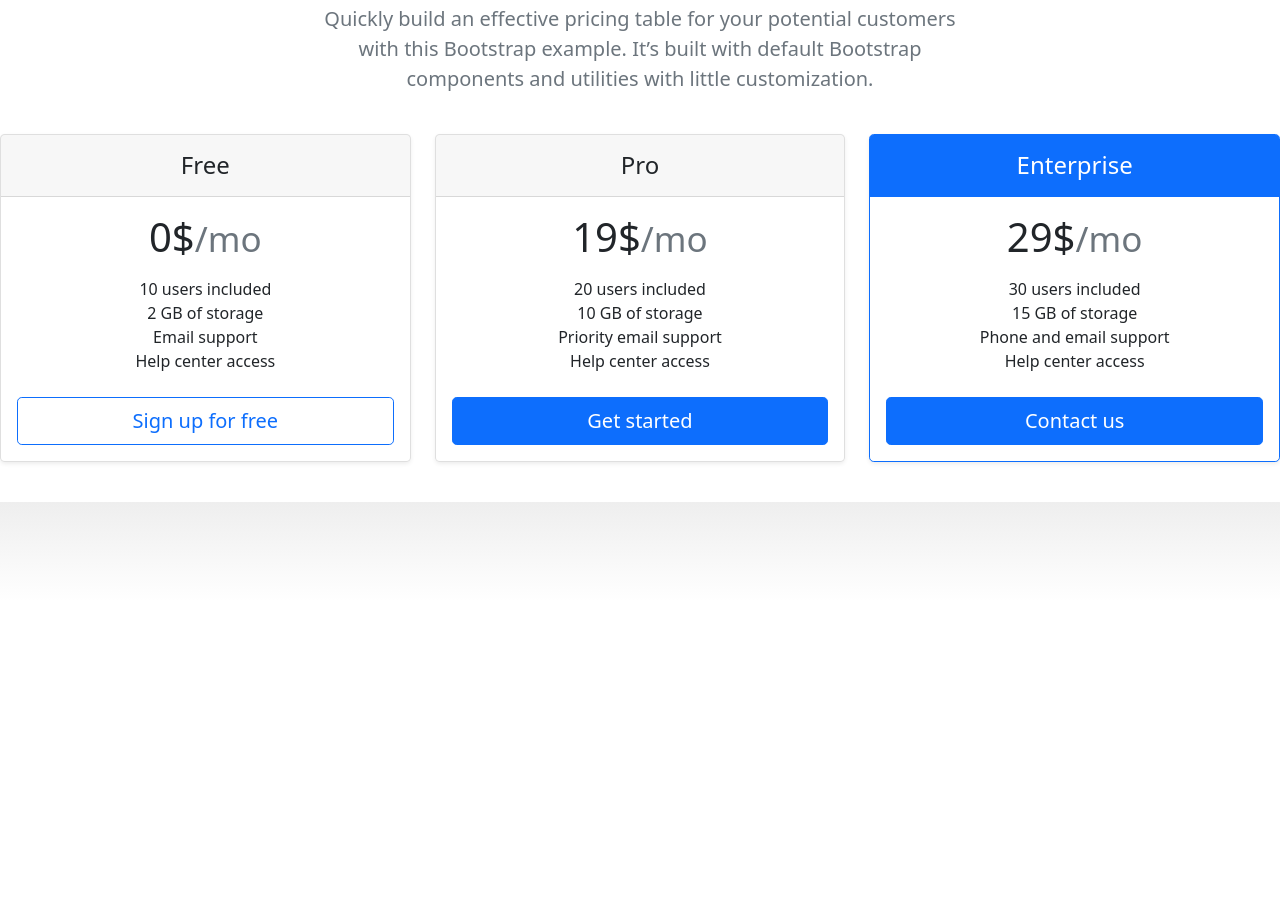
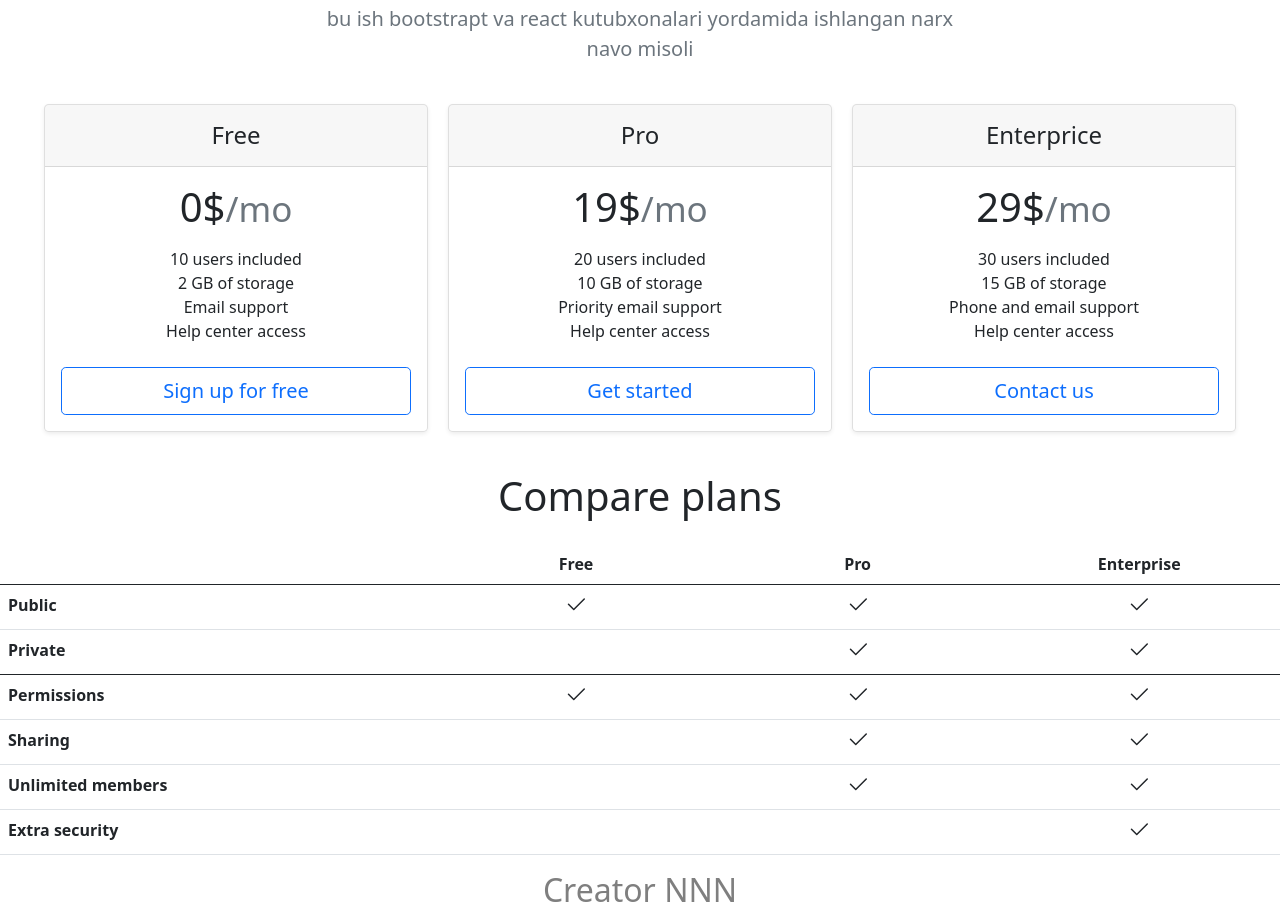
Before and after one commit to Nodirbek0105/react-first-work, a React (Vite) app: page / in a window 1280 px wide. Shown: the part 200-1117 px from the top of the page. Before the commit the page ends 800 px from the top, so only its background shows below. Built offline with nearby package versions, Linux system fonts and the light colour scheme.

Commit message:
firstcomiit

```diff
--- /dev/null
+++ b/src/components/footer/footer.jsx
@@ -0,0 +1,118 @@
+import React from 'react'
+import "./footer.scss"
+
+export default function footer() {
+  return (
+    <>
+      <h2 className="display-6 text-center mb-4">Compare plans</h2>
+
+      <div className="table-responsive">
+        <table className="table text-center">
+          <thead>
+            <tr>
+              <th style={{ width: "34%" }}></th>
+              <th style={{ width: "22%" }}>Free</th>
+              <th style={{ width: "22%" }}>Pro</th>
+              <th style={{ width: "22%" }}>Enterprise</th>
+            </tr>
+          </thead>
+          <tbody>
+            <tr>
+              <th scope="row" className="text-start">Public</th>
+              <td>
+                <svg className="bi" width="24" height="24">
+                  <use xlinkHref='#check' />
+                </svg>
+              </td>
+              <td>
+                <svg className="bi" width="24" height="24">
+                  <use xlinkHref='#check' />
+                </svg>
+              </td>
+              <td>
+                <svg className="bi" width="24" height="24">
+                  <use xlinkHref='#check' />
+                </svg>
+              </td>
+            </tr>
+            <tr>
+              <th scope="row" className="text-start">Private</th>
+              <td></td>
+              <td>
+                <svg className="bi" width="24" height="24">
+                  <use xlinkHref='#check' />
+                </svg>
+              </td>
+              <td>
+                <svg className="bi" width="24" height="24">
+                  <use xlinkHref='#check' />
+                </svg>
+              </td>
+            </tr>
+          </tbody>
+
+          <tbody>
+            <tr>
+              <th scope="row" className="text-start">Permissions</th>
+              <td>
+                <svg className="bi" width="24" height="24">
+
+                  <use xlinkHref='#check' />
+                </svg>
+              </td>
+              <td>
+                <svg className="bi" width="24" height="24">
+                  <use xlinkHref='#check' />
+                </svg>
+              </td>
+              <td>
+                <svg className="bi" width="24" height="24">
+                  <use xlinkHref='#check' />
+                </svg>
+              </td>
+            </tr>
+            <tr>
+              <th scope="row" className="text-start">Sharing</th>
+              <td></td>
+              <td>
+                <svg className="bi" width="24" height="24">
+                  <use xlinkHref='#check' />
+                </svg>
+              </td>
+              <td>
+                <svg className="bi" width="24" height="24">
+                  <use xlinkHref='#check' />
+                </svg>
+              </td>
+            </tr>
+            <tr>
+              <th scope="row" className="text-start">Unlimited members</th>
+              <td></td>
+              <td>
+                <svg className="bi" width="24" height="24">
+                  <use xlinkHref='#check' />
+                </svg>
+              </td>
+              <td>
+                <svg className="bi" width="24" height="24">
+                  <use xlinkHref='#check' />
+                </svg>
+              </td>
+            </tr>
+            <tr>
+              <th scope="row" className="text-start">Extra security</th>
+              <td></td>
+              <td></td>
+              <td>
+                <svg className="bi" width="24" height="24">
+                  <use xlinkHref='#check' />
+                </svg>
+              </td>
+            </tr>
+          </tbody>
+        </table>
+      </div>
+      <h2 className='text-center'><a className='text-black-50 text-decoration-none' href="https://react1-nodirbek0105.netlify.app">Creator NNN</a></h2>
+    </>
+  )
+}
--- a/src/components/main/tana.jsx
+++ b/src/components/main/tana.jsx
@@ -7,22 +7,20 @@ export default function tana() {
       <div className="pricing-header p-3 pb-md-4 mx-auto text-center">
         <h1 className="display-4 fw-normal">Pricing</h1>
         <p className="fs-5 text-muted">
-          Quickly build an effective pricing table for your potential customers
-          with this Bootstrap example. It’s built with default Bootstrap
-          components and utilities with little customization.
+          bu ish bootstrapt va react kutubxonalari yordamida ishlangan narx navo misoli
         </p>
       </div>
 
       <main>
-        <div className="row row-cols-1 row-cols-md-3 mb-3 text-center">
-          <div className="col">
+        <div style={{ display: "flex", flexWrap: "wrap", justifyContent: "center", gap: "20px" }} className="mb-3 text-center">
+          <div className="my-card">
             <div className="card mb-4 rounded-3 shadow-sm">
               <div className="card-header py-3">
                 <h4 className="my-0 fw-normal">Free</h4>
               </div>
               <div className="card-body">
                 <h1 className="card-title pricing-card-title">
-                    0$
+                  0$
                   <small className="text-muted fw-light">/mo</small>
                 </h1>
                 <ul className="list-unstyled mt-3 mb-4">
@@ -40,14 +38,14 @@ export default function tana() {
               </div>
             </div>
           </div>
-          <div className="col">
+          <div className="my-card">
             <div className="card mb-4 rounded-3 shadow-sm">
               <div className="card-header py-3">
                 <h4 className="my-0 fw-normal">Pro</h4>
               </div>
               <div className="card-body">
                 <h1 className="card-title pricing-card-title">
-                19$
+                  19$
                   <small className="text-muted fw-light">/mo</small>
                 </h1>
                 <ul className="list-unstyled mt-3 mb-4">
@@ -56,20 +54,16 @@ export default function tana() {
                   <li>Priority email support</li>
                   <li>Help center access</li>
                 </ul>
-                <button type="button" className="w-100 btn btn-lg btn-primary">
-                  Get started
-                </button>
+                <button type="button" className="w-100 btn btn-lg btn-outline-primary">Get started</button>
               </div>
             </div>
           </div>
-          <div className="col">
-            <div className="card mb-4 rounded-3 shadow-sm border-primary">
-              <div className="card-header py-3 text-white bg-primary border-primary">
-                <h4 className="my-0 fw-normal">Enterprise</h4>
-              </div>
+          <div className="my-card">
+            <div className="card mb-4 rounded-3 shadow-sm">
+              <div className="card-header py-3"><h4 className="my-0 fw-normal">Enterprice</h4></div>
               <div className="card-body">
                 <h1 className="card-title pricing-card-title">
-                    29$
+                  29$
                   <small className="text-muted fw-light">/mo</small>
                 </h1>
                 <ul className="list-unstyled mt-3 mb-4">
@@ -78,9 +72,7 @@ export default function tana() {
                   <li>Phone and email support</li>
                   <li>Help center access</li>
                 </ul>
-                <button type="button" className="w-100 btn btn-lg btn-primary">
-                  Contact us
-                </button>
+                <button type="button" className="w-100 btn btn-lg btn-outline-primary">Contact us</button>
               </div>
             </div>
           </div>
--- a/src/index.scss
+++ b/src/index.scss
@@ -0,0 +1,67 @@
+.bd-placeholder-img {
+  font-size: 1.125rem;
+  text-anchor: middle;
+  -webkit-user-select: none;
+  -moz-user-select: none;
+  user-select: none;
+}
+
+@media (min-width: 768px) {
+  .bd-placeholder-img-lg {
+    font-size: 3.5rem;
+  }
+}
+
+.b-example-divider {
+  height: 3rem;
+  background-color: rgba(0, 0, 0, 0.1);
+  border: solid rgba(0, 0, 0, 0.15);
+  border-width: 1px 0;
+  box-shadow: inset 0 0.5em 1.5em rgba(0, 0, 0, 0.1),
+    inset 0 0.125em 0.5em rgba(0, 0, 0, 0.15);
+}
+
+.b-example-vr {
+  flex-shrink: 0;
+  width: 1.5rem;
+  height: 100vh;
+}
+
+.bi {
+  vertical-align: -0.125em;
+  fill: currentColor;
+}
+
+.nav-scroller {
+  position: relative;
+  z-index: 2;
+  height: 2.75rem;
+  overflow-y: hidden;
+}
+
+.nav-scroller .nav {
+  display: flex;
+  flex-wrap: nowrap;
+  padding-bottom: 1rem;
+  margin-top: -1px;
+  overflow-x: auto;
+  text-align: center;
+  white-space: nowrap;
+  -webkit-overflow-scrolling: touch;
+}
+body {
+  background-image: linear-gradient(180deg, #eee, #fff 100px, #fff);
+}
+
+.container {
+  max-width: 960px;
+}
+
+.pricing-header {
+  max-width: 700px;
+}
+.my-card {
+    @media (min-width:641px) {
+        width: 30%;
+    }
+}
--- a/src/main.jsx
+++ b/src/main.jsx
@@ -3,11 +3,13 @@ import ReactDOM from 'react-dom/client'
 import "./bootstrapt.css"
 import Header from './components/header/header'
 import Main from "./components/main/tana"
+import Footer from "./components/footer/footer"
 import './index.scss'
 
 ReactDOM.createRoot(document.getElementById('root')).render(
   <React.StrictMode>
     <Header />
     <Main />
+    <Footer />
   </React.StrictMode>,
 )
```
Also changed, not shown: src/components/header/header.css (added, +7 -0 lines), src/components/footer/footer.scss (added), 1 other file (tests, documents, lock files or other folders).
